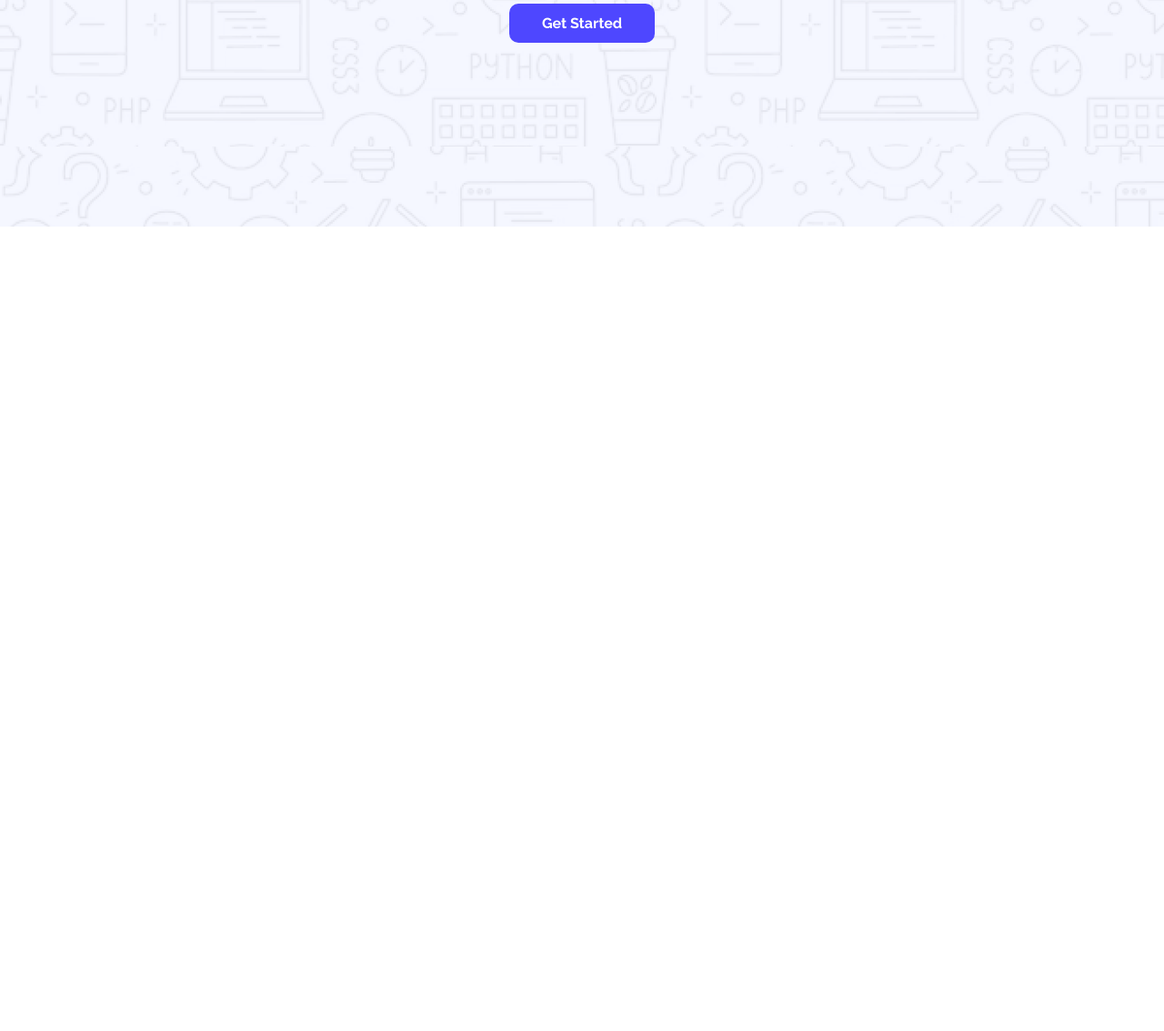
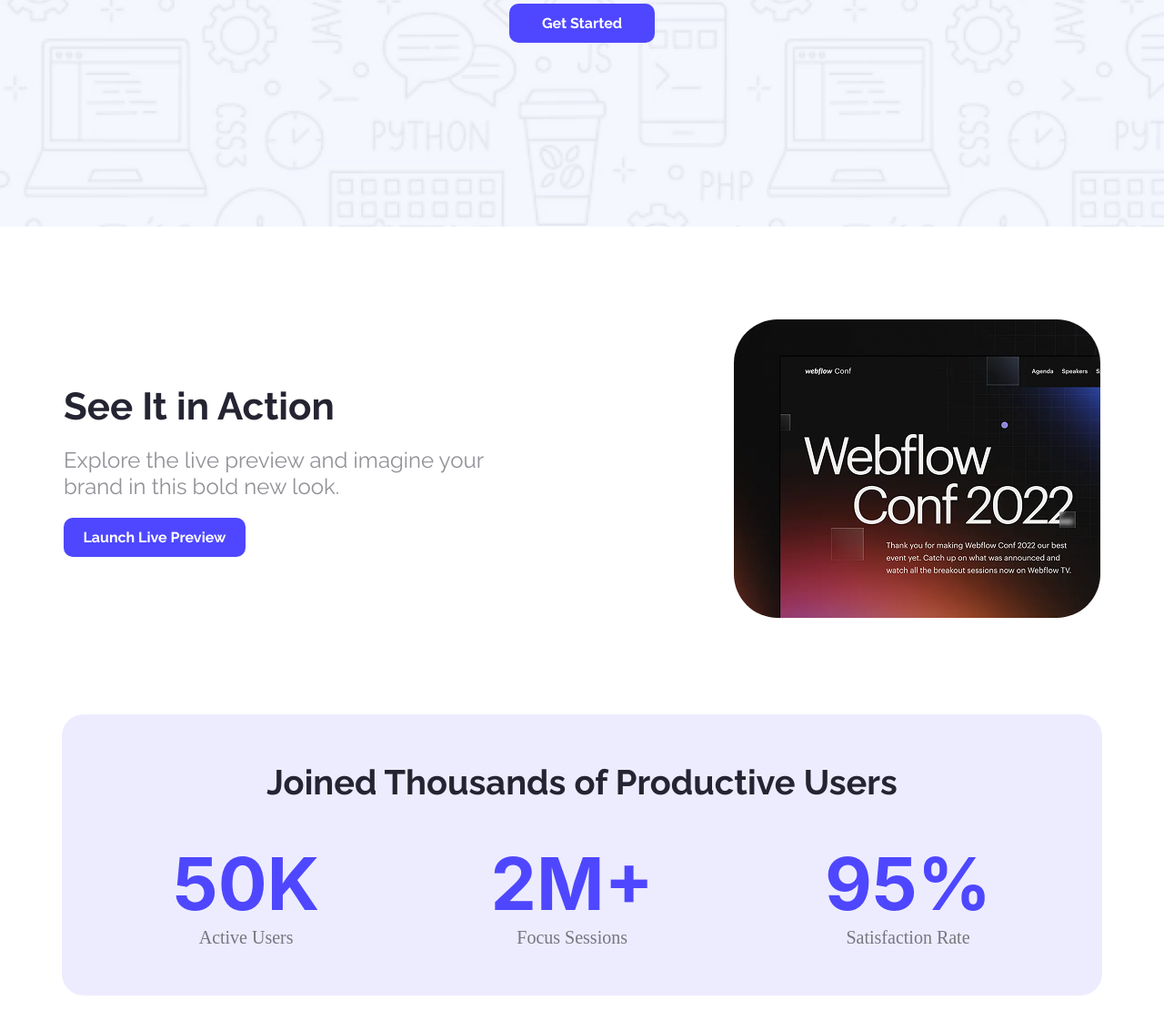
Before and after one commit to KHALED70000/AssignmentONE, a plain HTML site: page index.html in a window 1280 px wide. Shown: the part 491-1624 px from the top of the page at 91% size. Before the commit the page ends 800 px from the top, so only its background shows below. Drawn offline with Linux system fonts and the light colour scheme.

Commit message:
Second and third section added

```diff
--- a/index.html
+++ b/index.html
@@ -24,5 +24,28 @@
                 <button class="btn">Get Started</button>
         </div>
     </header>
+    <main>
+       <article class="firstart">
+            <div class="container flex">
+                <div class="left">
+                    <h3 class="font_style">See It in Action</h3>
+                    <p>Explore the live preview and imagine your<br> brand in this bold new look.</p>
+                    <button class="btn">Launch Live Preview</button>
+                </div>
+                <div class="right">
+                    <img style="border-radius: 48px;" src="image/wc-mini.png" alt="">
+                </div>
+            </div>
+       </article>
+
+       <article class="secondart container">
+        <h3 class="font_style">Joined Thousands of Productive Users</h3>
+        <div class="bottom">
+            <div class="box"><p>50K</p> <span>Active Users</span></div>
+            <div class="box"><p>2M+</p> <span>Focus Sessions</span></div>
+            <div class="box"><p>95%</p> <span>Satisfaction Rate</span></div>
+        </div>
+       </article>
+    </main>
 </body>
 </html>
--- a/style.css
+++ b/style.css
@@ -4,12 +4,16 @@
 
 header{
     background-image: url("/image/Hero-bg.png");
-    /* background-repeat: no-repeat; */
+    background-repeat: no-repeat;
+    background-size: cover;
+    background-position: center;
 }
 .container{
     border: 2px solid transparent;
-    width: 1140px;
+    max-width: 1140px;
     margin: auto;
+    margin-bottom: 100px;
+
 }
 
 .btn_color{
@@ -24,6 +28,12 @@
     font-size: 16px;
     font-weight: bold;
     border: 0;
+}.btn:hover{
+    scale: 1.02;
+    box-shadow: 5px 5px 10px rgba(0, 0, 0, 0.2);
+}.btn:active{
+    scale: 0.98;
+    box-shadow: 2px 2px 5px rgba(0, 0, 0, 0.2);
 }
 
 header nav{
@@ -57,3 +67,71 @@
 header .hero button{
     margin: calc(20px + 2vw);
 }
+
+/* main */
+
+.flex{
+    display: flex;
+    flex-wrap: wrap;
+    justify-content: space-between;
+}
+
+.firstart .container .left{
+    display: flex;
+    flex-direction: column;
+    justify-content: center;
+}
+
+.firstart h3{
+    font-size: 42px;
+    font-weight: bold;
+    color: #252432;
+}
+
+.firstart .container .left p{
+    color: rgba(37, 36, 50, 0.5);
+    font-family: "Raleway";
+    margin: 20px 0;
+    font-size: 24px;
+    font-weight: 400;
+}
+.firstart .container .left button{
+   padding: 12px 0;
+   width: 200px;
+}
+
+/* secondart */
+.secondart{
+    text-align: center;
+    background: rgba(78, 71, 255, 0.1);
+    border-radius: 24px;
+}
+.secondart h3{
+    font-size: 38px;
+    font-weight: bold;
+    color: #252432;
+    margin-top: 50px;
+}
+.secondart .bottom{
+    display: flex;
+    justify-content: space-between;
+    align-items: center;
+    flex-wrap: wrap;
+    max-width: 900px;
+    margin: auto;
+    margin-bottom: 50px;
+    padding-top: 40px;
+}
+
+.secondart .bottom p{
+    font-size: 80px;
+    font-weight: bold;
+    color: #4E47FF;
+    font-family: "Inter", sans-serif;
+}
+
+.secondart .bottom span{
+    font-size: 20px;
+    font-weight: 400;
+    color: rgba(0, 0, 0, 0.5);
+}
```
